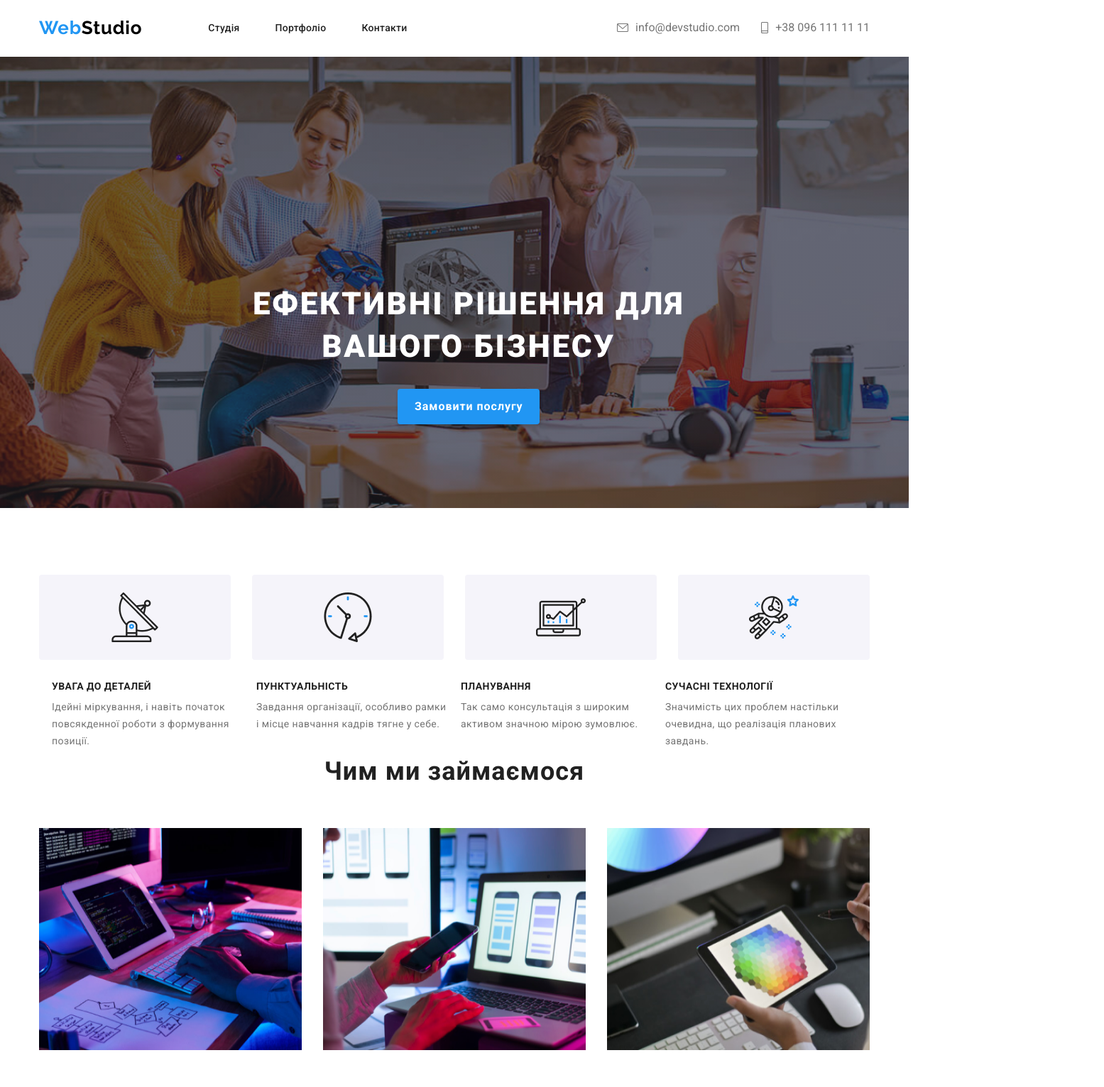
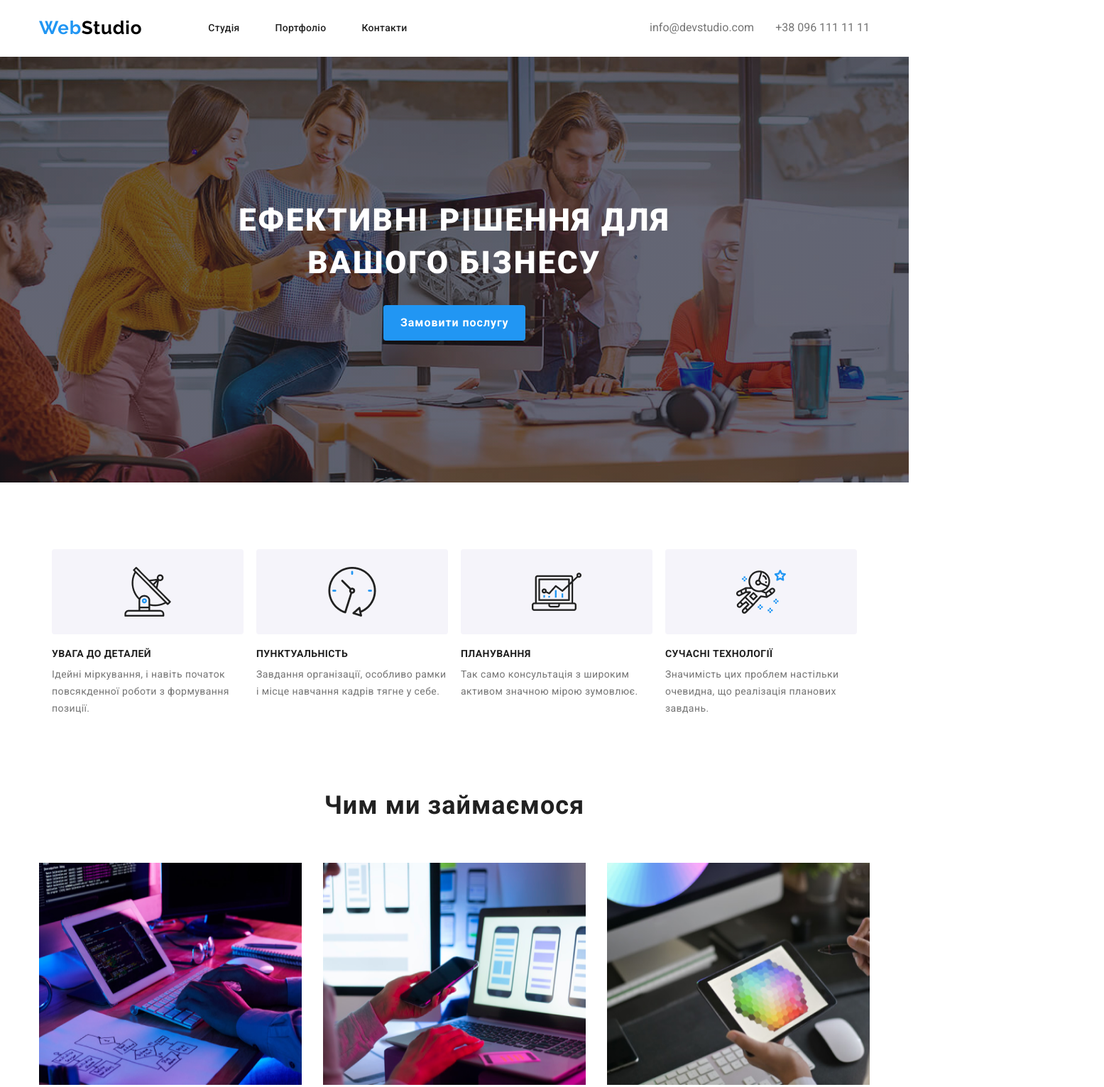
Before and after one commit to Zxckotikk/WebStudioo, a plain HTML site: page index.html in a window 1280 px wide. Shown: the top 1532 px of the page at 71% size, 1555 px wide, since content can reach past the window. Drawn offline with nearby package versions, Linux system fonts and the light colour scheme.

Commit message:
Padding margin

```diff
--- a/css/styles.css
+++ b/css/styles.css
@@ -7,17 +7,18 @@
 .hero {
   display: flex;
   justify-content: center;
-    align-items: center;;
+  align-items: center;
+  ;
   flex-direction: column;
   background-image: linear-gradient(to right, rgba(47, 48, 58, 0.4), rgba(47, 48, 58, 0.4)), url(../img/фон-hero.png);
   background-repeat: no-repeat;
   background-size: cover;
   background-position: center;
-    padding-top: 118px;
-    padding-right: 60px;
-    padding-bottom: 118px;
-    padding-left: 60px;
+  padding-top: 200px;
+  padding-bottom: 200px;
+
 }
+
 .container {
   width: 1200px;
   padding-left: 15px;
@@ -109,14 +110,11 @@
   display: flex;
   align-items: center;
   margin-left: auto;
+  gap: 30px;
 }
 
-.header-icon {
-  padding-right: 10px;
-}
 .header-emael {
   color: #757575;
-  padding-right: 30px;
 }
 
 .header-emael:hover {
@@ -170,7 +168,6 @@
   text-align: center;
   letter-spacing: 0.06em;
   text-transform: uppercase;
-  margin-top: 200px;
   width: 696px;
 }
 
@@ -189,6 +186,7 @@
 
 .advantages {
   padding-top: 94px;
+  padding-bottom: 94px;
 }
 
 .advantages-list {
@@ -207,7 +205,7 @@
 }
 
 .advantages-text {
-  padding-top: 10px;
+  margin-top: 10px;
   font-weight: 400;
   font-size: 14px;
   line-height: 1.7;
@@ -215,22 +213,39 @@
   color: #757575;
   max-width: 270px;
 }
+.advantages-item:nth-child(2)::before{
+ background-image: url(../img/clock\ 1.png);
+}
+.advantages-item:nth-child(3)::before{
+  background-image: url(../img/diagram\ 1.png);
+ }
+ .advantages-item:last-child:before{
+  background-image: url(../img/astronaut\ 1.png);
+ }
+.advantages-item::before {
+  border-radius: 4px;
+  background: #F5F4FA;
+  background-repeat: no-repeat;
+  display: block;
+  width: 270px;
+  height: 120px;
+  content: '';
+  background-image: url(../img/antenna.png);
+  background-position: center;
+  background-size: 70px;
+  margin-bottom: 20px;
+}
 
 /* Чим ми займаємось */
-.work {
-  padding-bottom: 94px;
-}
-
 .work-title {
   font-weight: 700;
   font-size: 36px;
   line-height: 1.7;
   text-align: center;
   letter-spacing: 0.03em;
-
+  margin-bottom: 50px;
   color: #212121;
 }
-
 .work-list {
   justify-content: space-evenly;
   display: flex;
@@ -238,7 +253,7 @@
   align-content: stretch;
   flex-direction: row;
   gap: 30px;
-  padding-top: 49px;
+  padding-bottom: 94px;
 }
 
 .work-img {
@@ -280,15 +295,13 @@
 }
 
 .team-name {
-  display: flex;
   font-weight: 500;
   font-size: 16px;
   line-height: 1.7;
   text-align: center;
   letter-spacing: 0.03em;
   color: #212121;
-  padding-left: 71px;
-  padding-top: 30px;
+  margin-top: 30px;
 }
 
 .team-text {
@@ -299,11 +312,11 @@
   letter-spacing: 0.03em;
   color: #757575;
   padding-bottom: 30px;
-  padding-top: 10px;
+  margin-top: 10px;
 }
 
 /* Партнеры */
-.company-text {
+/* .company-text {
   color: #212121;
   text-align: center;
   font-size: 36px;
@@ -324,22 +337,22 @@
 }
 
 .company-item {
-  padding:16px 32px;
+  padding: 16px 32px;
   border-radius: 4px;
   border: 1px solid #AFB1B8;
-}
+} */
+
 /* Подвал */
 .footer {
   background-color: #2f303a;
   padding-top: 60px;
   padding-bottom: 60px;
-  padding-left: 215px;
-  padding-right: 1154px;
 }
 
 .footer-list {
   display: flex;
   flex-direction: column;
+  gap: 9px;
 }
 
 .footer-logo {
@@ -426,6 +439,7 @@ font-weight: 500;
   padding-top: 34px;
   padding-bottom: 94px;
 }
+
 .poster-item {
   box-shadow: 0 2px 4px rgba(0, 0, 0, 0.1);
 
@@ -434,8 +448,8 @@ font-weight: 500;
 }
 
 .poster-title {
-  margin-top:20px;
-  margin-left:24px;
+  margin-top: 20px;
+  margin-left: 24px;
   width: 322px;
   height: 36px;
   font-weight: 700;
@@ -448,7 +462,7 @@ font-weight: 500;
 .poster-text {
   margin-top: 4px;
   margin-bottom: 20px;
-  margin-left:24px;
+  margin-left: 24px;
   font-weight: 400;
   font-size: 16px;
   line-height: 1.8;
--- a/index.html
+++ b/index.html
@@ -36,15 +36,17 @@
           </ul>
         </nav>
         <ul class="header-contacts">
-          <li class="header-icon"><a href="#"><img src="./img/envelope.png" alt="" /></a></li>
+
           <li class="header-contact">
-            <a href="mailto:info@devstudio.com" class="header-emael">info@devstudio.com</a>
+            <a href="mailto:info@devstudio.com" class="header-emael">
+              info@devstudio.com
+            </a>
           </li>
-          <li class="header-icon">
-            <a href="#"><img src="./img/smartphone.png" alt="" /></a>
           </li>
           <li class="header-contact">
-            <a href="tel:+380961111111" class="header-phonenumber">+38 096 111 11 11</a>
+            <a href="tel:+380961111111" class="header-phonenumber">
+              +38 096 111 11 11
+            </a>
           </li>
         </ul>
       </div>
@@ -59,16 +61,10 @@
     </section>
     <section class="advantages">
       <div class="container">
-        <ul class="list-img">
-          <li class="img-item"><img src="./img/antenna 1 (3).png" alt="" class="advantages-img"></li>
-          <li class="img-item"><img src="./img/clock 1.png" alt="" class="advantages-img"></li>
-          <li class="img-item"><img src="./img/diagram 1.png" alt="" class="advantages-img"></li>
-          <li class="img-item"><img src="./img/astronaut 1.png" alt="" class="advantages-img"></li>
-        </ul>
         <ul class="advantages-list">
           <li class="advantages-item">
             <h2 class="advantages-title">УВАГА ДО ДЕТАЛЕЙ</h2>
-            <p class="advantages-text">
+             <p class="advantages-text">
               Ідейні міркування, і навіть початок повсякденної роботи з
               формування позиції.
             </p>
@@ -139,7 +135,7 @@
         </ul>
       </div>
     </section>
-    <section class="partners">
+    <!-- <section class="partners">
       <h2 class="company-text">Постійні клієнти</h2>
       <ul class="company-list">
         <li class="company-item"><img src="./img/Logo.png" alt="" class="company-img"></li>
@@ -149,16 +145,16 @@
         <li class="company-item"><img src="./img/listohek.png" alt="" class="company-img"></li>
         <li class="company-item"><img src="./img/kubik.png" alt="" class="company-img"></li>
       </ul>
-    </section>
+    </section> -->
   </main>
 
   <footer class="footer">
     <div class="container">
       <a class="footer-logo" href="./index.html">Web<span class="footer-word">Studio</span></a>
       <ul class="footer-list">
-        <address class="footer-address">
+       <li class="footer-item"> <address class="footer-address">
           м. Київ, пр-т Лесі Українки, 26
-        </address>
+        </address></li>
 
         <li class="footer-item">
           <a class="footer-emael" href="mailto:info@devstudio.com" target="_blank">info@devstudio.com</a>
```
Also changed, not shown: img/antenna.png (renamed from img/antenna 1 (3).png). Lines whose indentation alone changed are shown as unchanged.
